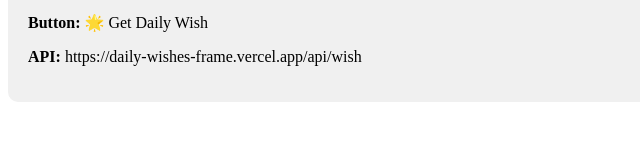
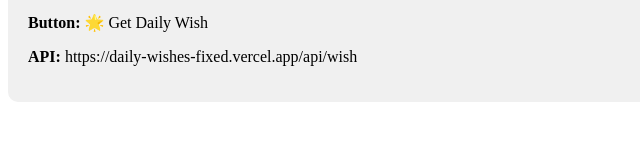
Before and after one commit to akimov99900/daily-wishes-fixed, a plain HTML site: page index.html in a window 1280 px wide. Shown: the part 219-360 px from the top of the page, 0-640 px from the left. Drawn offline with Linux system fonts and the light colour scheme.

Commit message:
Update index.html

```diff
--- a/index.html
+++ b/index.html
@@ -6,7 +6,7 @@
     <meta property="fc:frame" content="vNext" />
     <meta property="fc:frame:image" content="https://i.imgur.com/6Q3Vx1j.png" />
     <meta property="fc:frame:button:1" content="🌟 Get Daily Wish" />
-    <meta property="fc:frame:post_url" content="https://daily-wishes-frame.vercel.app/api/wish" />
+    <meta property="fc:frame:post_url" content="https://daily-wishes-fixed.vercel.app/api/wish" />
     <meta property="og:image" content="https://i.imgur.com/6Q3Vx1j.png" />
     <meta property="og:title" content="✨ Daily Inspiration" />
     <meta property="og:description" content="Get your daily wish!" />
@@ -19,7 +19,7 @@
         <h3>Frame Preview:</h3>
         <p><strong>Image:</strong> https://i.imgur.com/6Q3Vx1j.png</p>
         <p><strong>Button:</strong> 🌟 Get Daily Wish</p>
-        <p><strong>API:</strong> https://daily-wishes-frame.vercel.app/api/wish</p>
+        <p><strong>API:</strong> https://daily-wishes-fixed.vercel.app/api/wish</p>
     </div>
 </body>
 </html>
```
